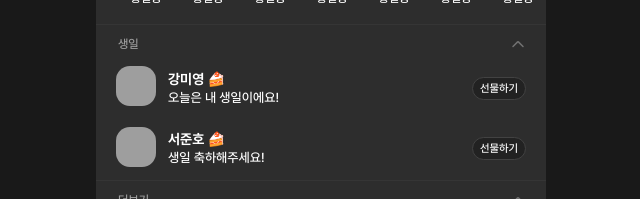
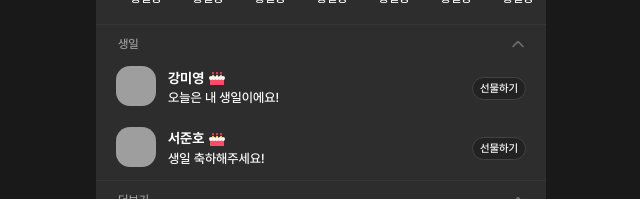
Before and after one commit to yheun03/cloneKakaoTalk, a Vue app in the folder clone-kakaotalk/: page /profile in a window 1280 px wide. Shown: the part 243-442 px from the top of the page, without its empty margins (319-959 px from the left). Built offline with nearby package versions, Linux system fonts and the light colour scheme; grey boxes are pictures that could not be loaded; what @vuepic/vue-datepicker would draw is missing.

Commit message:
카톡 케이크 아잉콘 반영

```diff
--- a/clone-kakaotalk/src/assets/styles/views/view-profile.scss
+++ b/clone-kakaotalk/src/assets/styles/views/view-profile.scss
@@ -78,6 +78,15 @@
     }
 }
 
+.icon {
+    &.ic-birthday {
+        vertical-align: middle;
+        width: 18px;
+        height: 18px;
+        background: url('@/assets/icons/18/ic-birthday.svg') center / 18px no-repeat;
+    }
+}
+
 .top-nav{
     padding: 10px 12px 10px 20px;
     display: flex;
--- a/clone-kakaotalk/src/components/profile/ProfileCard.vue
+++ b/clone-kakaotalk/src/components/profile/ProfileCard.vue
@@ -3,7 +3,7 @@
     <div :class="profileCardClasses">
         <KAvatar :src="profileImage" :alt="`${userName}의 프로필 이미지입니다.`" :size="setSize" :isNew="setNew" />
         <div class="profile-card-info">
-            <p class="name">{{ userName }} <i class="icon ic-birthday" v-if="profileType == 'birthday'">🍰</i></p>
+            <p class="name">{{ userName }} <i class="icon ic-birthday" v-if="profileType == 'birthday'"></i></p>
             <p class="status-message" v-if="profileType != 'update'">{{ userMessage }}</p>
         </div>
         <div v-if="profileType == 'birthday'">
```
Also changed, not shown: clone-kakaotalk/src/assets/icons/18/ic-birthday.svg (added).
